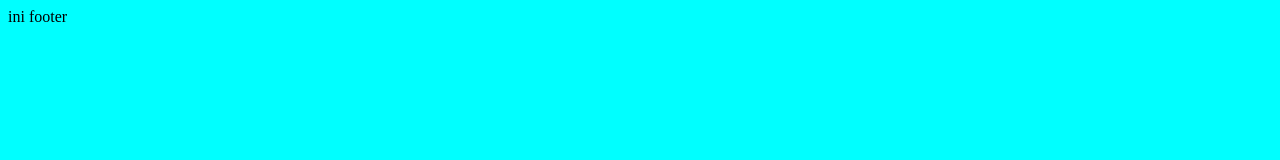
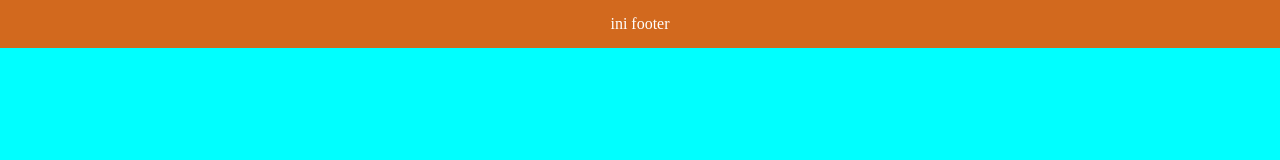
Before and after one commit to sennohananto/my-excercise-git, a plain HTML site: page index.html in a window 1280 px wide. Drawn offline with Linux system fonts and the light colour scheme.

Commit message:
added styling for footer

```diff
--- a/style.css
+++ b/style.css
@@ -1,3 +1,12 @@
 body{
     background-color: aqua;
+    margin: 0;
+    padding: 0;
 }
+
+footer{
+    background-color: chocolate;
+    text-align: center;
+    color: white;
+    padding: 15px;
+}
```
